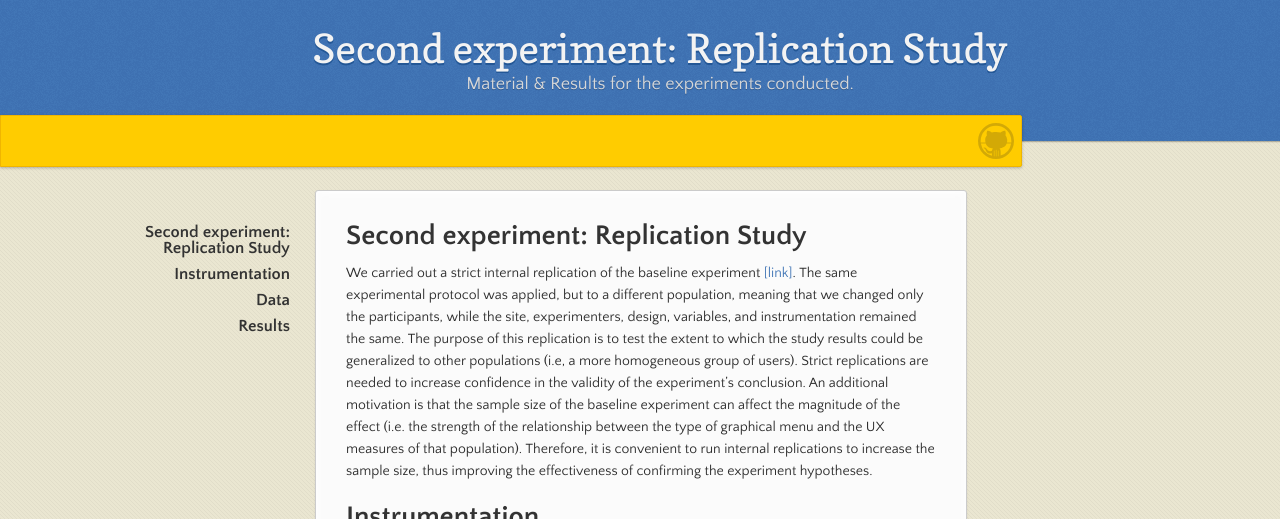
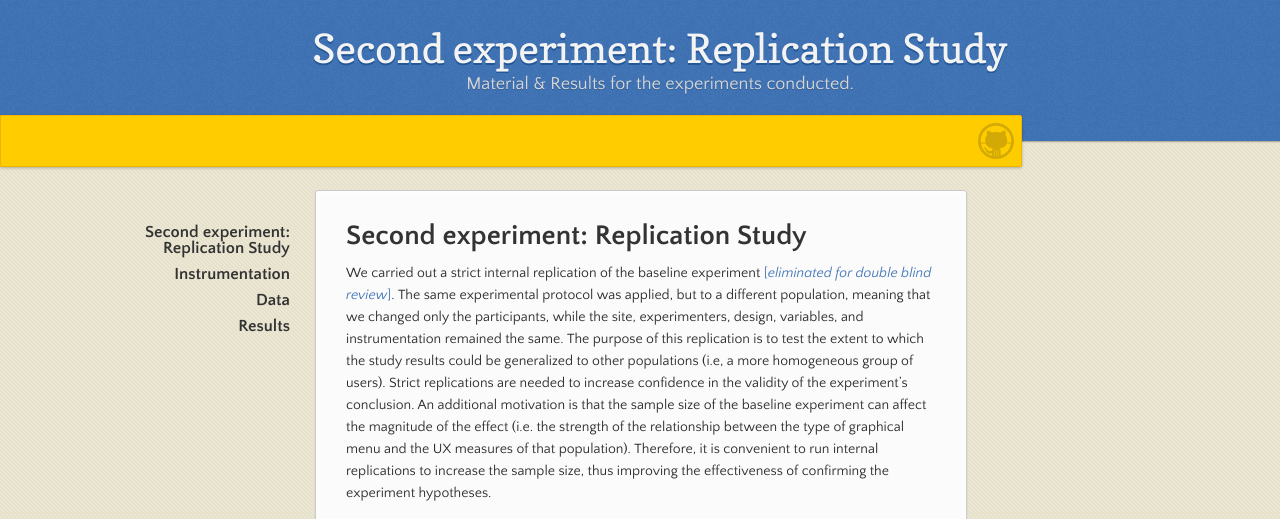
Before and after one commit to AnonExperiments/AnonExperiments.github.io, a Jekyll site: the page built from pages/Experiment-2.md, in a window 1280 px wide and 900 px high, cut to the strip 0-519 px from the top of the window. Built offline with Jekyll 4.4.1, drawn with Linux system fonts in a browser that asks for light colours; our own code applies the rules of GitHub Pages for plain Markdown files.

Commit message:
updNames

```diff
--- a/pages/Experiment-2.md
+++ b/pages/Experiment-2.md
@@ -6,7 +6,7 @@ layout: default
 
 
 
-We carried out a strict internal replication of the baseline experiment [[link]](). The same experimental protocol was applied, but to a different population, meaning that we changed only the participants, while the site, experimenters, design, variables, and instrumentation remained the same. The purpose of this replication is to test the extent to which the study results could be generalized to other populations (i.e, a more homogeneous group of users). Strict replications are needed to increase confidence in the validity of the experiment’s conclusion. An additional motivation is that the sample size of the baseline experiment can affect the magnitude of the effect (i.e. the strength of the relationship between the type of graphical menu and the UX measures of that population). Therefore, it is convenient to run internal replications to increase the sample size, thus improving the effectiveness of confirming the experiment hypotheses.
+We carried out a strict internal replication of the baseline experiment [[_eliminated for double blind review_]](). The same experimental protocol was applied, but to a different population, meaning that we changed only the participants, while the site, experimenters, design, variables, and instrumentation remained the same. The purpose of this replication is to test the extent to which the study results could be generalized to other populations (i.e, a more homogeneous group of users). Strict replications are needed to increase confidence in the validity of the experiment’s conclusion. An additional motivation is that the sample size of the baseline experiment can affect the magnitude of the effect (i.e. the strength of the relationship between the type of graphical menu and the UX measures of that population). Therefore, it is convenient to run internal replications to increase the sample size, thus improving the effectiveness of confirming the experiment hypotheses.
 
 
 # Instrumentation
```
Also changed, not shown: pages/downloads/results/menuResults.html (renamed from pages/downloads/results/menuReults.html).
